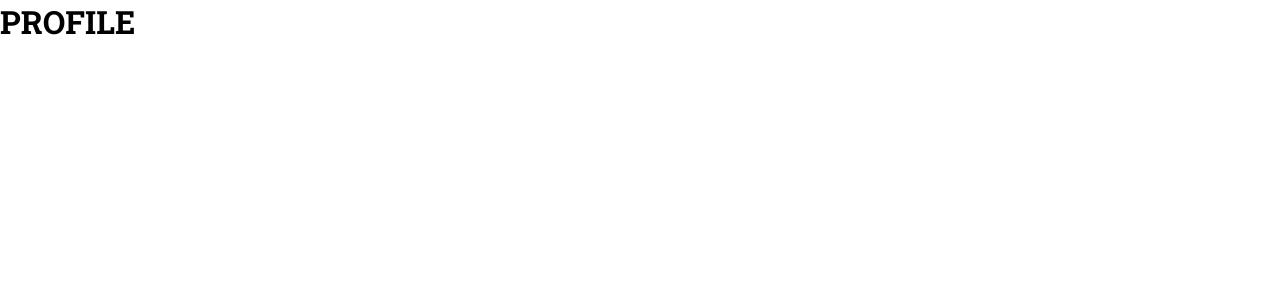
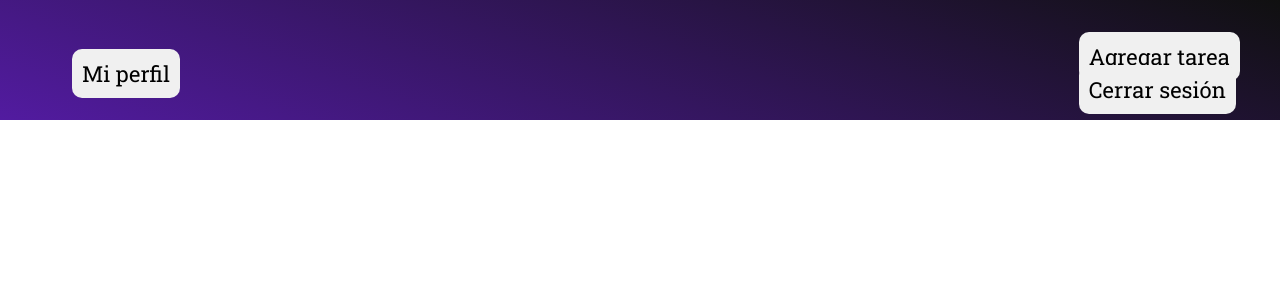
Before and after one commit to santimontironi/crud-stack-MERN, a React (Vite) app in the folder client/: page /profile in a window 1280 px wide. Shown: the top 300 px of the page. Built offline with nearby package versions, Linux system fonts and the light colour scheme.

Commit message:
nuevos componentes Pages agregados (Profile y AddTask), tambien implementacion de logout

```diff
--- a/client/api/auth.js
+++ b/client/api/auth.js
@@ -9,3 +9,11 @@ export function registerAxios(user){
 export function loginAxios(user){
     return axios.post(`${URL_BACKEND}/login`,user)
 }
+
+export function logoutAxios(){
+    return axios.post(`${URL_BACKEND}/logout`)
+}
+
+export function addTaskAxios(task){
+    return axios.post(`${URL_BACKEND}/addTask`,task)
+}
--- a/client/index.html
+++ b/client/index.html
@@ -6,9 +6,11 @@
     <meta name="viewport" content="width=device-width, initial-scale=1.0" />
     <title>Vite + React</title>
     <link rel="stylesheet" href="./index.css">
+    <link rel="stylesheet" href="https://cdn.jsdelivr.net/npm/bootstrap@5.3.7/dist/css/bootstrap.min.css">
   </head>
   <body>
     <div id="root"></div>
     <script type="module" src="/src/main.jsx"></script>
+    <script src="https://cdn.jsdelivr.net/npm/bootstrap@5.3.7/dist/js/bootstrap.bundle.min.js"></script>
   </body>
 </html>
--- a/client/src/App.jsx
+++ b/client/src/App.jsx
@@ -1,6 +1,8 @@
 import { BrowserRouter, Routes, Route } from "react-router-dom"
 import RegisterPage from "./pages/RegisterPage"
 import LoginPage from "./pages/LoginPage"
+import Profile from "./pages/Profile"
+import AddTask from "./pages/AddTask"
 
 const App = () => {
   return (
@@ -9,8 +11,8 @@ const App = () => {
       <Routes>
         <Route path="/" element={<LoginPage/>}/>
         <Route path="/register" element={<RegisterPage/>}/>
-        <Route path="/tasks" element={<h1 className="text-red-500">TASKS</h1>}/>
-        <Route path="/addTask" element={<h1 className="text-red-500">ADDTASK</h1>}/>
+        <Route path="/profile" element={<Profile/>}/>
+        <Route path="/addTask" element={<AddTask/>}/>
         <Route path="/task/:id" element={<h1 className="text-red-500">TASK:ID</h1>}/>
         <Route path="/profile" element={<h1 className="text-red-500">PROFILE</h1>}/>
       </Routes>
--- a/client/src/context/AuthProvider.jsx
+++ b/client/src/context/AuthProvider.jsx
@@ -1,6 +1,5 @@
 import { useState } from "react";
-import { registerAxios } from "../../api/auth";
-import { loginAxios } from "../../api/auth";
+import { registerAxios, loginAxios, logoutAxios } from "../../api/auth";
 import { AuthContext } from "./AuthContext";
 
 export const AuthProvider = ({children}) => {
@@ -19,10 +18,16 @@ export const AuthProvider = ({children}) => {
         return res.data
     }
 
+    async function logout(){
+        await logoutAxios()
+        setUser(null)
+    }
+
     return(
         <AuthContext.Provider value={{
             signUp,
             signIn,
+            logout,
             user
         }}>
             {children}
--- /dev/null
+++ b/client/src/pages/AddTask.jsx
@@ -0,0 +1,7 @@
+const AddTask = () => {
+  return (
+    <div>AddTask</div>
+  )
+}
+
+export default AddTask
--- a/client/src/pages/LoginPage.jsx
+++ b/client/src/pages/LoginPage.jsx
@@ -2,6 +2,7 @@ import { useForm } from "react-hook-form"
 import { useAuth } from "../context/useAuth"
 import { useState, useEffect } from "react"
 import { useNavigate } from "react-router-dom"
+import "../public/css/auth.css"
 
 const LoginPage = () => {
 
@@ -30,7 +31,7 @@ const LoginPage = () => {
 
   useEffect(() => {
     if (correctLogin) {
-      navigate('/tasks')
+      navigate('/profile')
     }
   },[correctLogin, navigate])
 
--- /dev/null
+++ b/client/src/pages/Profile.jsx
@@ -0,0 +1,26 @@
+import "../public/css/profile.css"
+
+
+const Profile = () => {
+  return (
+    <>
+        <header>
+            <nav>
+                <ul>
+                    <li><a href="/profile">Mi perfil</a></li>
+                    <div>
+                        <li><a href="/addTask">Agregar tarea</a></li>
+                        <li><a href="/">Cerrar sesión</a></li>
+                    </div>
+                </ul>
+            </nav>
+        </header>
+        <main>
+
+        </main>
+    </>
+
+  )
+}
+
+export default Profile
--- /dev/null
+++ b/client/src/public/css/profile.css
@@ -0,0 +1,25 @@
+nav{
+    width: 100%;
+    height: 120px;
+    background: linear-gradient(20deg,#521ba0,#101010);
+    padding: 40px;
+}
+
+nav ul{
+    display: flex;
+    justify-content: space-between;
+    align-items: center;
+    gap: 40px;
+    list-style: none;
+}
+
+nav ul li a{
+    text-decoration: none;
+    color: #fff;
+    font-size: 22px;
+    background-color: #f0f0f0;
+    padding: 10px;
+    border: none;
+    color: #000;
+    border-radius: 10px;
+}
```
